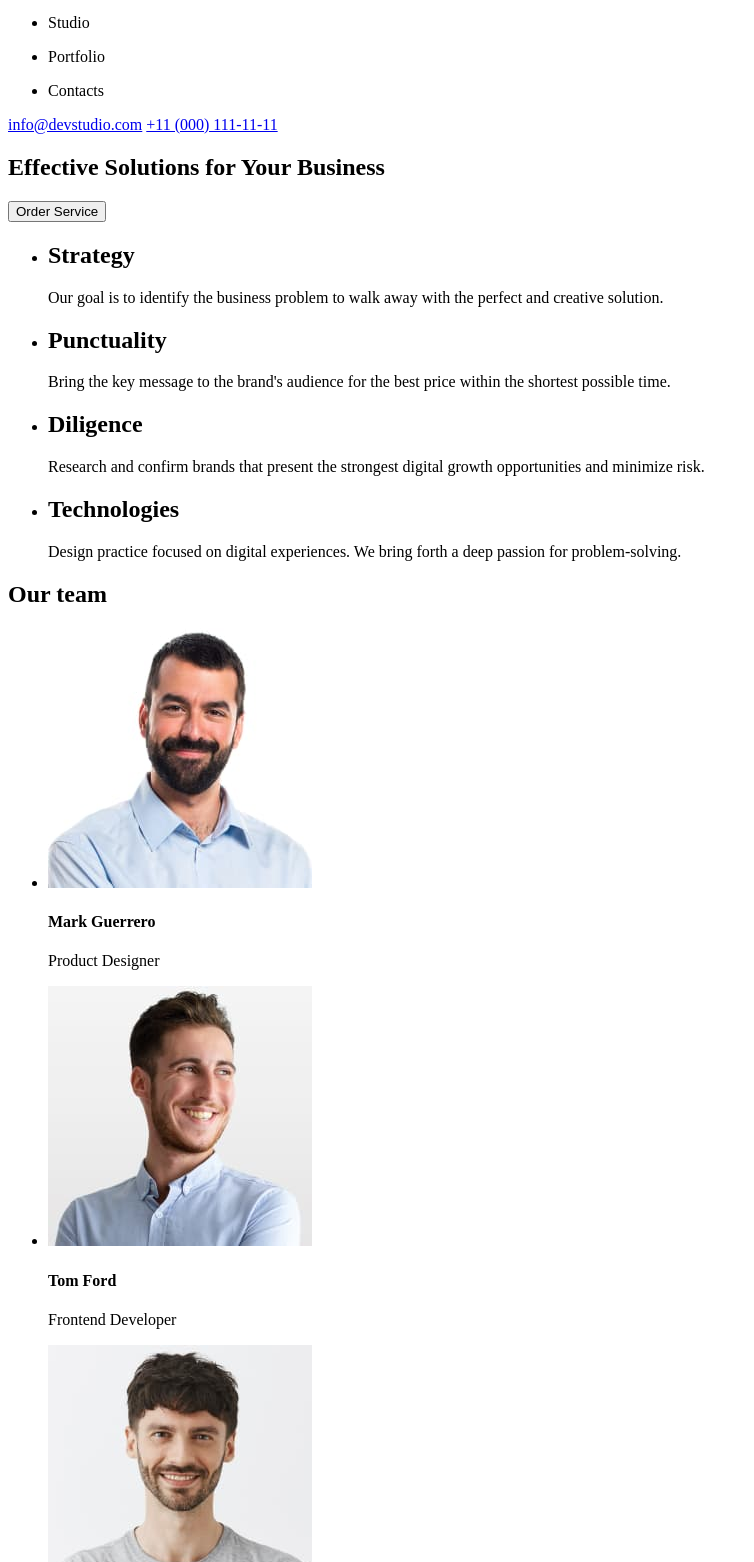
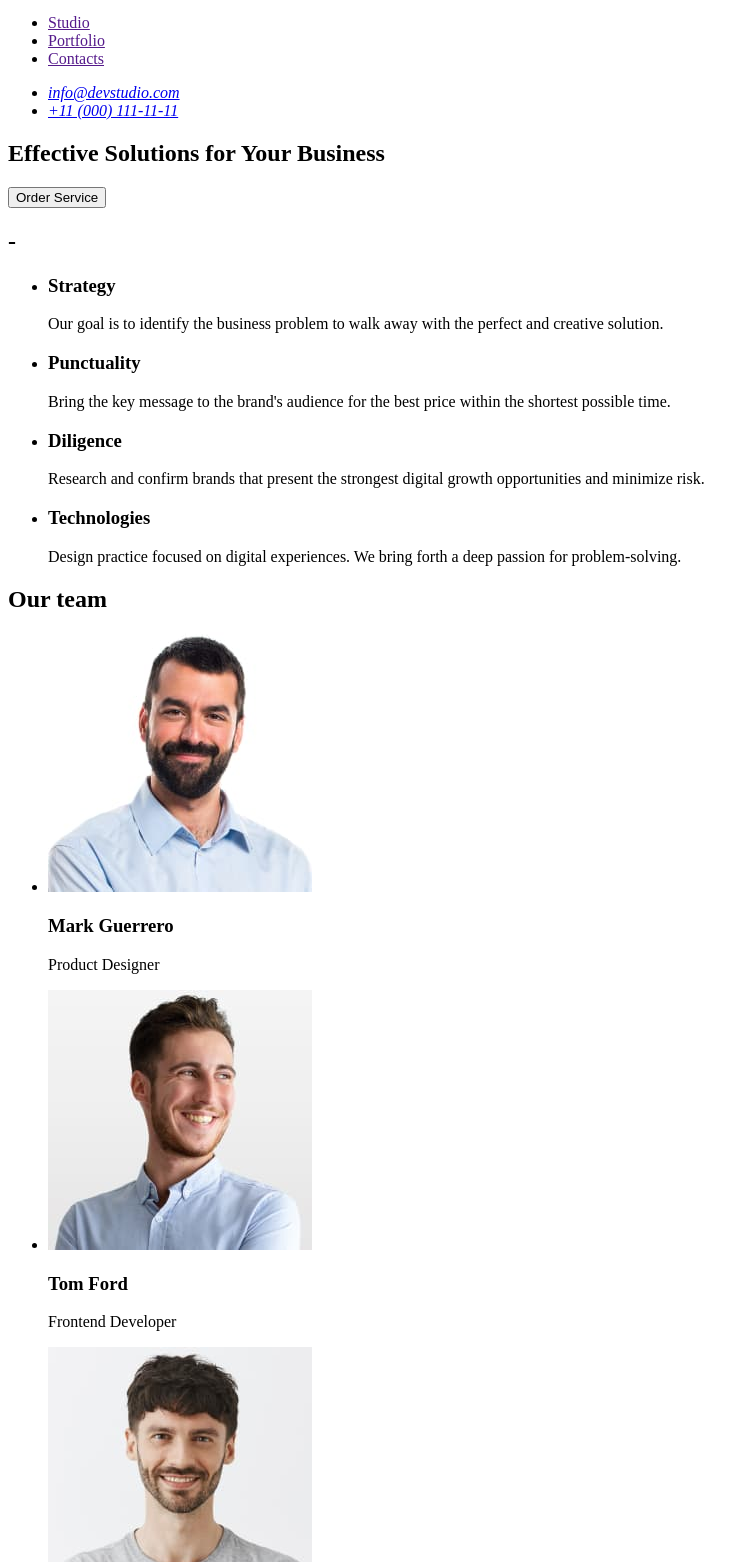
Before and after one commit to skolobaev13/goit-markup-hw-01, a plain HTML site: page index.html in a window 1280 px wide. Shown: the part 38-1600 px from the top of the page, without its empty margins (0-754 px from the left). Drawn offline with Linux system fonts and the light colour scheme.

Commit message:
final project

```diff
--- a/index.html
+++ b/index.html
@@ -7,16 +7,21 @@
   </head>
   <body>
     <header>
-      <a href="#"><img src="images/Logo.svg" alt="" /></a>
       <nav>
+        <a href="./index.html"><img src="images/Logo.svg" alt="" /></a>
         <ul>
-          <li><p>Studio</p></li>
-          <li><p>Portfolio</p></li>
-          <li><p>Contacts</p></li>
+          <li><a href="">Studio</a></li>
+          <li><a href="">Portfolio</a></li>
+
+          <li><a href="">Contacts</a></li>
         </ul>
       </nav>
-      <a href="mailto:info@devstudio.com">info@devstudio.com</a>
-      <a href="tel:+110001111111">+11 (000) 111-11-11</a>
+      <address>
+        <ul>
+          <li><a href="mailto:info@devstudio.com">info@devstudio.com</a></li>
+          <li><a href="tel:+110001111111">+11 (000) 111-11-11</a></li>
+        </ul>
+      </address>
     </header>
     <main>
       <section>
@@ -24,30 +29,32 @@
         <button type="button">Order Service</button>
       </section>
       <section>
+        <h2>-</h2>
+
         <ul>
           <li>
-            <h2>Strategy</h2>
+            <h3>Strategy</h3>
             <p>
               Our goal is to identify the business problem to walk away with the
               perfect and creative solution.
             </p>
           </li>
           <li>
-            <h2>Punctuality</h2>
+            <h3>Punctuality</h3>
             <p>
               Bring the key message to the brand's audience for the best price
               within the shortest possible time.
             </p>
           </li>
           <li>
-            <h2>Diligence</h2>
+            <h3>Diligence</h3>
             <p>
               Research and confirm brands that present the strongest digital
               growth opportunities and minimize risk.
             </p>
           </li>
           <li>
-            <h2>Technologies</h2>
+            <h3>Technologies</h3>
             <p>
               Design practice focused on digital experiences. We bring forth a
               deep passion for problem-solving.
@@ -59,30 +66,30 @@
         <h2>Our team</h2>
         <ul>
           <li>
-            <img src="images/pic1.jpg" alt="Team card 1" width="264" />
-            <h4>Mark Guerrero</h4>
+            <img src="./images/pic1.jpg" alt="Team card 1" width="264" />
+            <h3>Mark Guerrero</h3>
             <p>Product Designer</p>
           </li>
           <li>
-            <img src="images/pic2.jpg" alt="Team card 2" width="264" />
-            <h4>Tom Ford</h4>
+            <img src="./images/pic2.jpg" alt="Team card 2" width="264" />
+            <h3>Tom Ford</h3>
             <p>Frontend Developer</p>
           </li>
           <li>
-            <img src="images/pic3.jpg" alt="Team card 3" width="264" />
-            <h4>Camila Garcia</h4>
+            <img src="./images/pic3.jpg" alt="Team card 3" width="264" />
+            <h3>Camila Garcia</h3>
             <p>Marketing</p>
           </li>
           <li>
-            <img src="images/pic4.jpg" alt="Team card 4" width="264" />
-            <h4>Daniel Wilson</h4>
+            <img src="./images/pic4.jpg" alt="Team card 4" width="264" />
+            <h3>Daniel Wilson</h3>
             <p>UI Designer</p>
           </li>
         </ul>
       </section>
     </main>
     <footer>
-      <a href="#"><img src="images/Logo.svg" alt="" /></a>
+      <a href="./index.html"><img src="images/Logo.svg" alt="" /></a>
       <p>
         Increase the flow of customers and sales for your business with digital
         marketing & growth solutions.
```
